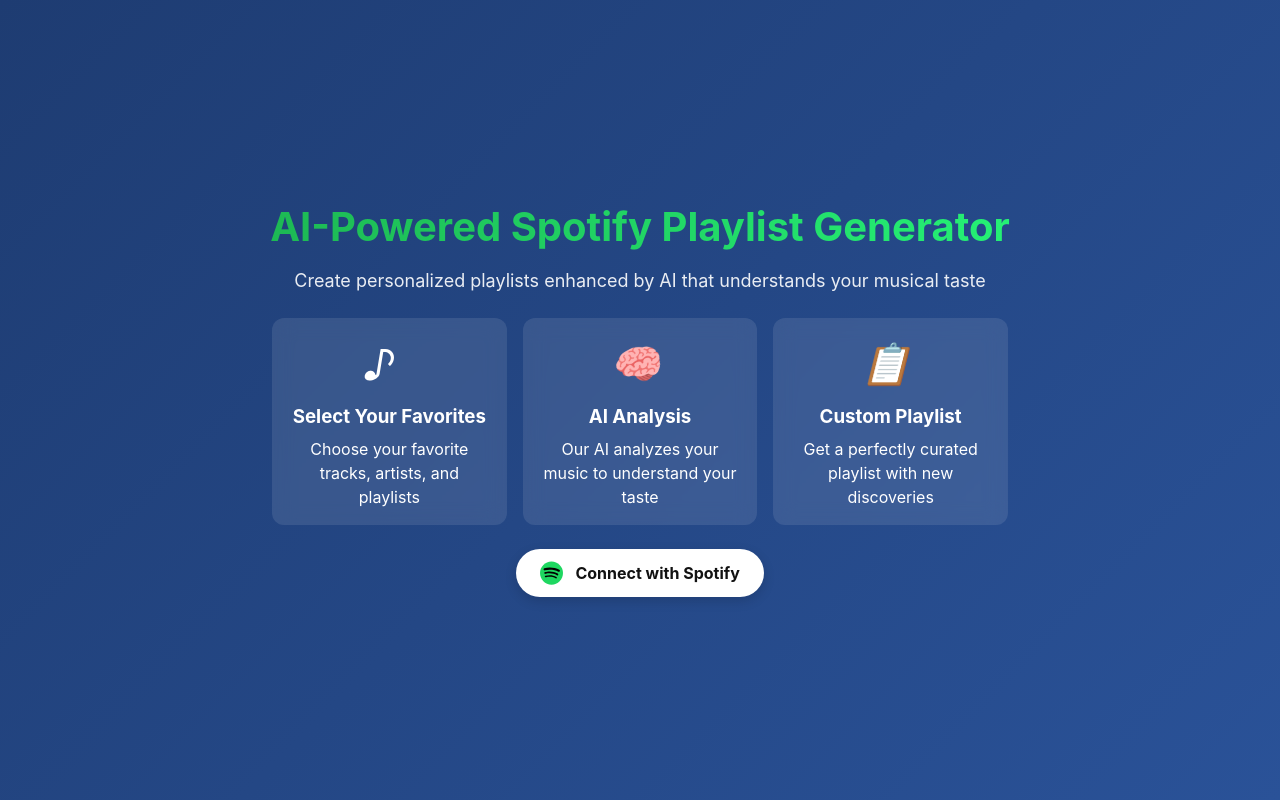
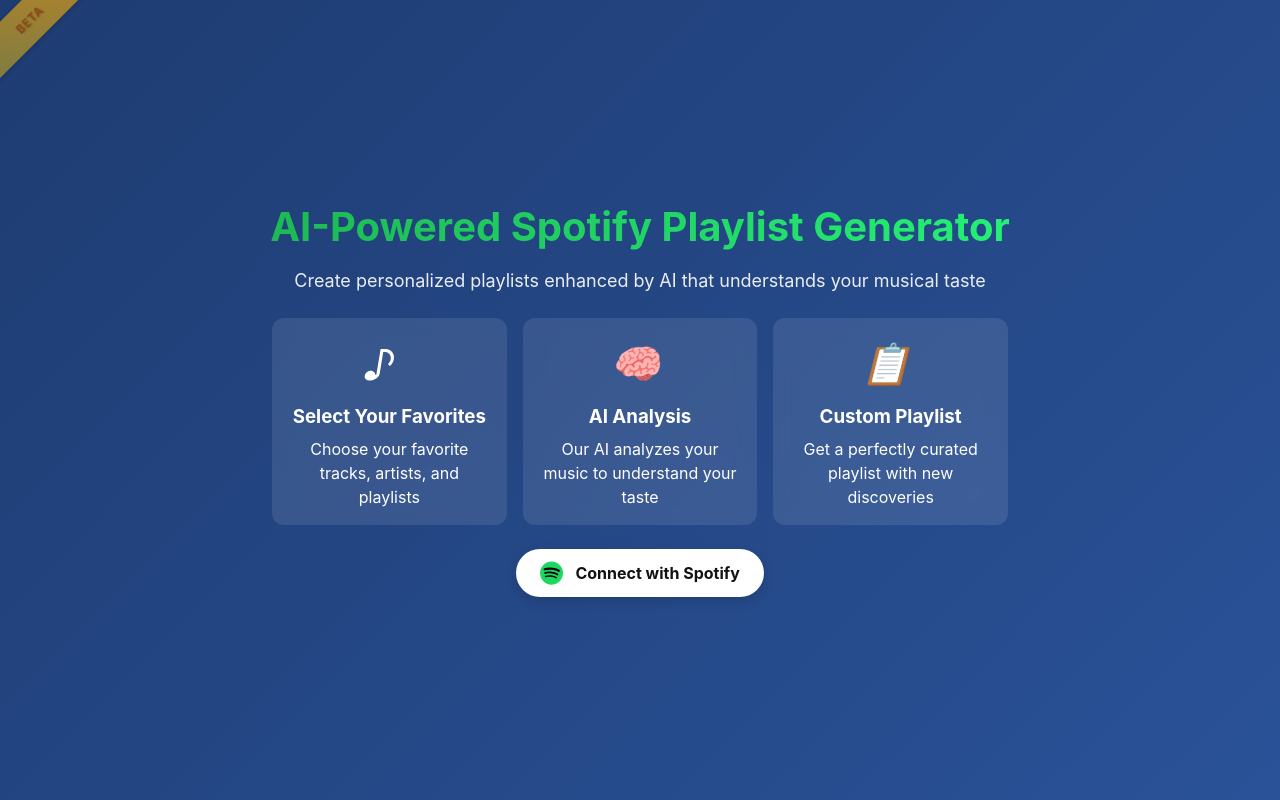
Before and after one commit to vladimir-tutin/spotify-ai-playlist, a React (Create React App) app in the folder client/: page / in a window 1280 px wide. Built offline with nearby package versions, Linux system fonts and the light colour scheme; no server answers.

Commit message:
css fixes

```diff
--- a/client/src/App.css
+++ b/client/src/App.css
@@ -51,6 +51,47 @@
   font-size: 16px;
 }
 
+/*Beta Banner*/
+/* Golden Beta Banner */
+/* Compact Golden Beta Banner */
+.beta-banner {
+  position: fixed;
+  top: 0px;
+  left: -50px;
+  width: 160px;
+  height: 40px;
+  background: linear-gradient(45deg, rgba(255, 215, 0, 0.4), rgba(255, 165, 0, 0.7));
+  transform: rotate(-45deg);
+  display: flex;
+  align-items: center;
+  justify-content: center;
+  z-index: 8; /* Ensure it's behind header but above other content */
+  box-shadow: 0 1px 5px rgba(0,0,0,0.2);
+}
+
+.beta-banner-text {
+  color: #8B4513;
+  font-weight: 700;
+  font-size: 0.7rem;
+  text-transform: uppercase;
+  letter-spacing: 1px;
+  text-shadow: 1px 1px 2px rgba(0,0,0,0.2);
+  transform: rotate(0deg); /* Counter-rotate text to be readable */
+}
+
+/* Ensure banner works across different page layouts */
+.page-container .beta-banner,
+.app .beta-banner {
+  position: fixed;
+}
+.app-header t{
+  position: relative;
+  z-index: 9;
+}
+.logo-text {
+  position: relative;
+  z-index: 10; /* Highest z-index to ensure it's on top */
+}
 .app {
   min-height: 100vh;
   display: flex;
@@ -267,6 +308,7 @@
   margin: 10px 0 5px; /* Consistent 10px gap from top */
   text-align: center;
   color: var(--text-color);
+  z-index: 2;
 }
 
 /* Consistent subtitle/instruction styling */
--- a/client/src/App.js
+++ b/client/src/App.js
@@ -16,6 +16,9 @@
     <AuthProvider>
       <PlaylistProvider>
         <div className="app">
+        <div className="beta-banner">
+          <span className="beta-banner-text">Beta</span>
+        </div>
           <Routes>
             <Route path="/" element={<Home />} />
             <Route path="/dashboard" element={
--- a/client/src/components/Header.css
+++ b/client/src/components/Header.css
@@ -1,10 +1,14 @@
 /* client/src/components/Header.css */
 .app-header {
-    background-color: var(--dark-background);
-    color: var(--dark-text);
-    padding: 16px 0;
-    box-shadow: 0 2px 8px rgba(0, 0, 0, 0.1);
-  }
+  background-color: var(--dark-background);
+  color: var(--dark-text);
+  padding: 10px 0;
+  box-shadow: 0 2px 8px rgba(0, 0, 0, 0.1);
+  position: sticky; /* New addition */
+  top: 0; /* Stick to the top of its container */
+  z-index: 1; /* Ensure it stays above other content */
+  width: 100%; /* Full width */
+}
 
   .header-container {
     max-width: 1280px;
@@ -73,3 +77,17 @@
   .logout-button:hover {
     background-color: rgba(255, 255, 255, 0.2);
   }
+
+  @media (max-width: 768px) {
+    .header-container {
+      display: flex;
+      justify-content: space-between;
+      align-items: center;
+    }
+
+    .user-profile {
+      scale: 75%;
+      transform-origin: right center; /* Ensure scaling happens from right side */
+      margin-right: -20px; /* Adjust as needed to fine-tune positioning */
+    }
+}
--- a/client/src/components/SelectionPanel.css
+++ b/client/src/components/SelectionPanel.css
@@ -22,6 +22,7 @@
 }
 
 .selection-count {
+  padding-left: 15px;
   font-size: 0.8rem;
   color: var(--gray-text);
 }
@@ -144,20 +145,27 @@
 }
 
 .selected-info h3 {
-  font-size: 0.85rem;
-  margin: 0 0 2px;
-  white-space: nowrap;
+  white-space: normal; /* Allow text to wrap */
+  overflow-wrap: break-word; /* Break long words if needed */
+  max-height: 3em; /* Limit to 2-3 lines */
   overflow: hidden;
   text-overflow: ellipsis;
+  display: -webkit-box;
+  -webkit-line-clamp: 2; /* Limit to 2 lines */
+  -webkit-box-orient: vertical;
+  font-size: 80%;
 }
 
 .selected-info p {
-  font-size: 0.75rem;
-  color: var(--gray-text);
-  margin: 0;
-  white-space: nowrap;
+  white-space: normal; /* Allow text to wrap */
+  overflow-wrap: break-word; /* Break long words if needed */
+  max-height: 2em;
   overflow: hidden;
   text-overflow: ellipsis;
+  display: -webkit-box;
+  -webkit-line-clamp: 1; /* Limit to 1 line */
+  -webkit-box-orient: vertical;
+  font-size: 80%;
 }
 
 .remove-button {
--- a/client/src/pages/PlaylistCreator.css
+++ b/client/src/pages/PlaylistCreator.css
@@ -88,10 +88,10 @@
 
 /* Compact song count slider styling - fixed for small screens */
 .song-count-section {
+  margin-top: 5px;
   display: flex;
   align-items: center;
   width: 100%;
-  margin-bottom: 8px;
   flex-wrap: nowrap; /* Prevent wrapping */
 }
 
@@ -112,8 +112,8 @@
 }
 
 .song-count-adjust-button {
-  width: 28px;
-  height: 28px;
+  width: 18px; /* Reduced from 28px */
+  height: 18px; /* Reduced from 28px */
   display: flex;
   align-items: center;
   justify-content: center;
@@ -122,10 +122,10 @@
   color: white;
   border: none;
   padding: 0;
-  font-size: 1rem;
+  font-size: 0.5rem; /* Significantly smaller font size */
   cursor: pointer;
   transition: background-color var(--transition-speed) ease;
-  flex-shrink: 0; /* Prevent buttons from shrinking */
+  flex-shrink: 0;
 }
 
 .song-count-adjust-button:hover {
@@ -464,12 +464,6 @@
     flex-shrink: 0;
   }
 
-  .song-count-adjust-button {
-    width: 24px;
-    height: 24px;
-    font-size: 0.9rem;
-  }
-
   .song-count-container label {
     font-size: 0.85rem;
   }
@@ -481,12 +475,6 @@
 
   /* For very small screens */
   .song-count-container label {
-    font-size: 0.8rem;
-  }
-
-  .song-count-adjust-button {
-    width: 22px;
-    height: 22px;
     font-size: 0.8rem;
   }
 
```
